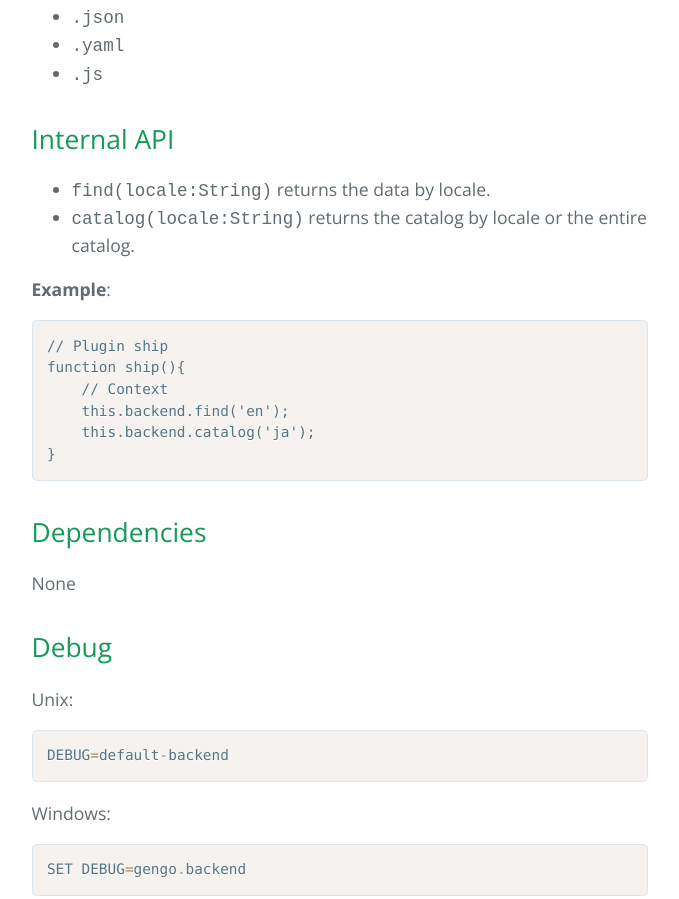
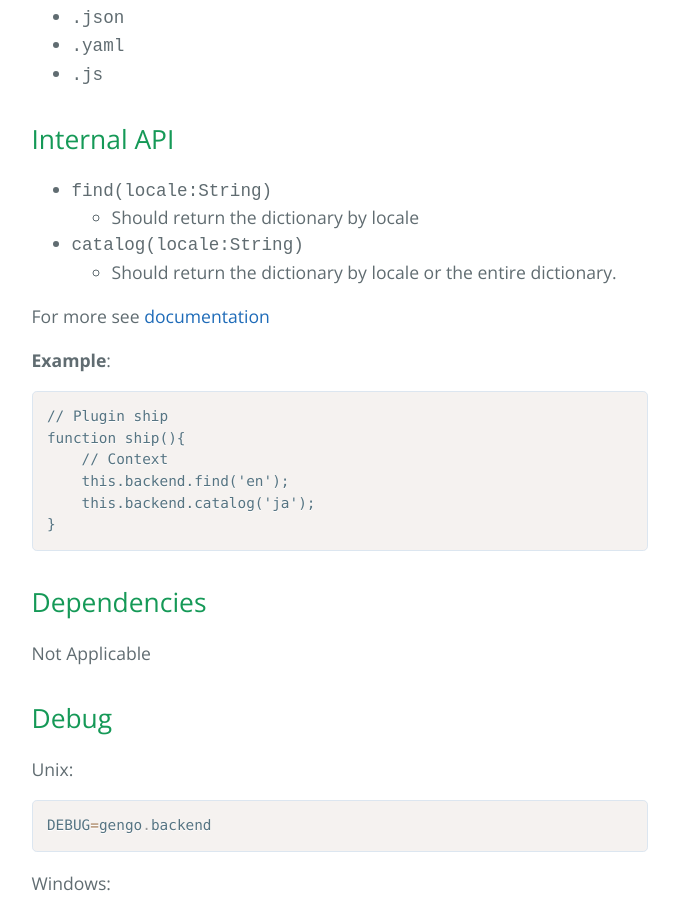
Before and after one commit to gengojs/gengojs-default-backend, a plain HTML site: page index.html in a window 1280 px wide. Shown: the part 1975-2874 px from the top of the page, without its empty margins (408-1087 px from the left). Drawn offline with nearby package versions, Linux system fonts and the light colour scheme.

Commit message:
Update 2015-10-02T19:37:24.986Z

```diff
--- a/index.html
+++ b/index.html
@@ -70,9 +70,18 @@ app.use(gengo({
 </ul>
 <h2>Internal API</h2>
 <ul>
-<li><code>find(locale:String)</code> returns the data by locale.</li>
-<li><code>catalog(locale:String)</code> returns the catalog by locale or the entire catalog.</li>
+<li><code>find(locale:String)</code>
+<ul>
+<li>Should return the dictionary by locale</li>
 </ul>
+</li>
+<li><code>catalog(locale:String)</code>
+<ul>
+<li>Should return the dictionary by locale or the entire dictionary.</li>
+</ul>
+</li>
+</ul>
+<p>For more see <a href="https://gengojs.github.io/plugin-backend">documentation</a></p>
 <p><strong>Example</strong>:</p>
 <pre><code class="language-js">// Plugin ship
 function ship(){
@@ -82,10 +91,10 @@ function ship(){
 }
 </code></pre>
 <h2>Dependencies</h2>
-<p>None</p>
+<p>Not Applicable</p>
 <h2>Debug</h2>
 <p>Unix:</p>
-<pre><code class="language-bash">DEBUG=default-backend
+<pre><code class="language-bash">DEBUG=gengo.backend
 </code></pre>
 <p>Windows:</p>
 <pre><code class="language-bash">SET DEBUG=gengo.backend
```
